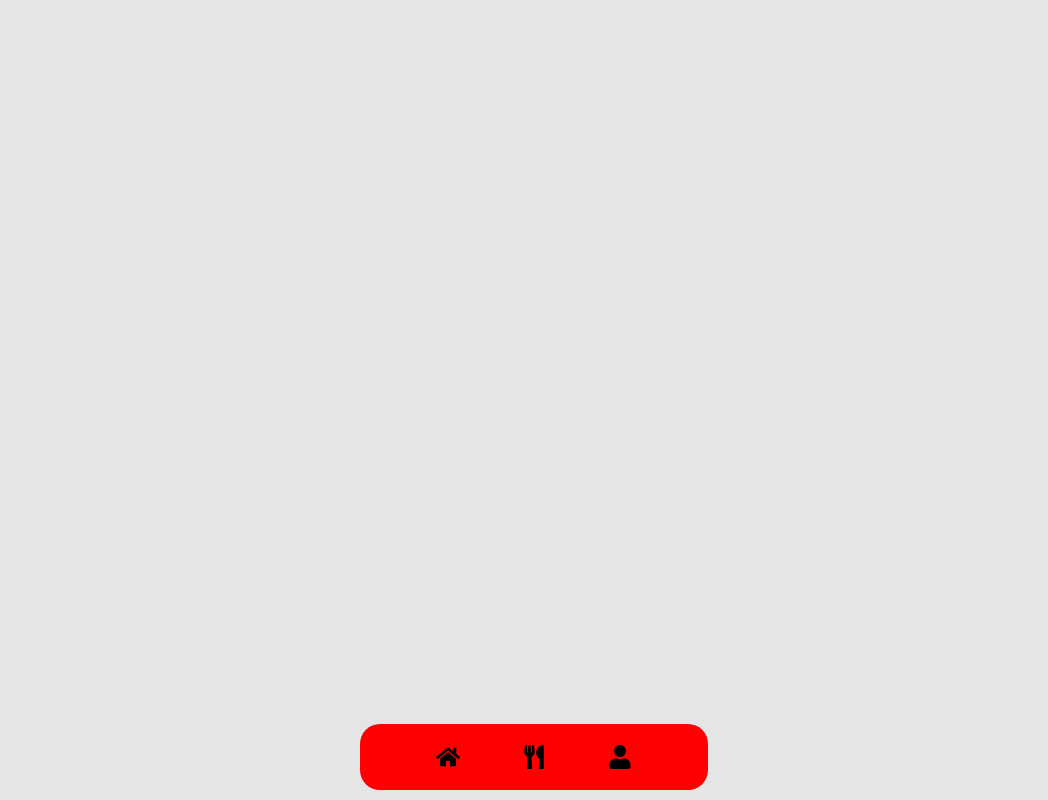
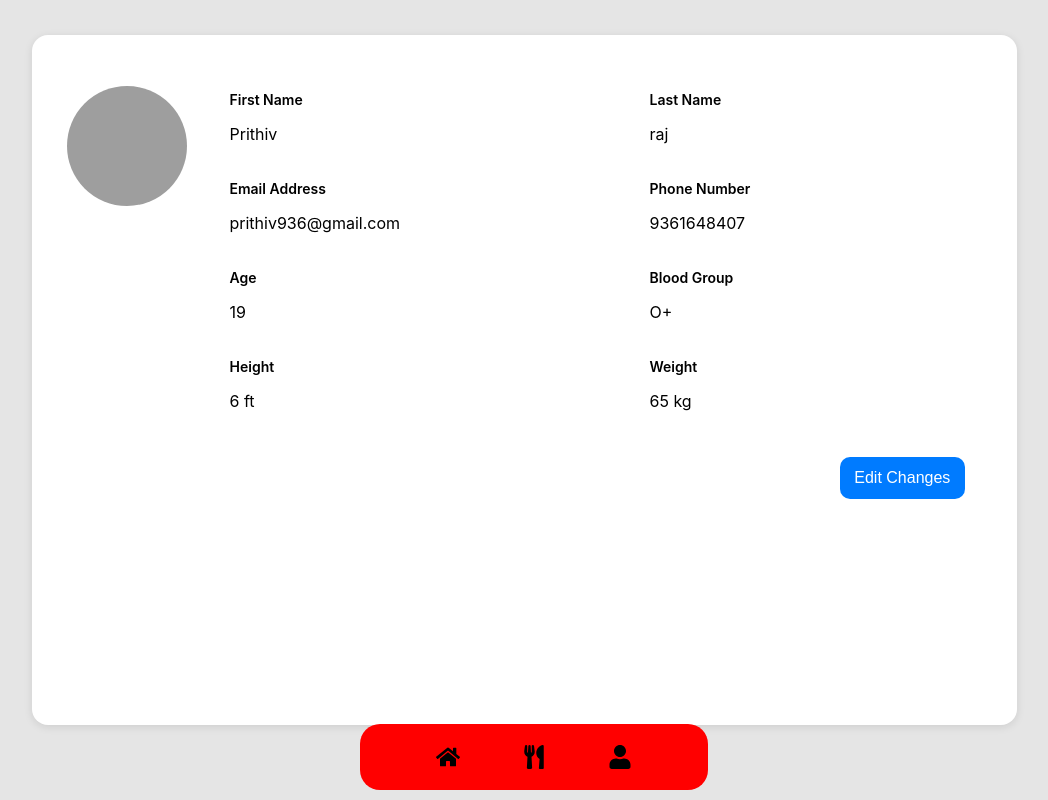
Before and after one commit to Adhi2312/FITNESS_TRACKER, a React (Create React App) app: page /check in a window 1280 px wide. Before the commit this address had no page. Shown: the whole page, without its empty margins (116-1164 px from the left). Built offline with nearby package versions, Linux system fonts and the light colour scheme; grey boxes are pictures that could not be loaded.

Commit message:
Profile page created

```diff
--- a/src/App.js
+++ b/src/App.js
@@ -1,25 +1,32 @@
 import logo from './logo.svg';
 import './App.css';
-import  DB from './screens/DB'
+import DB from './screens/DB'
 import {Food} from './screens/food'
 import { Routes,Route, useNavigate} from 'react-router-dom';
 import { FaHome, FaUser, FaUtensils } from 'react-icons/fa';
 import { useState } from 'react-router-dom';
+import ProfileForm from './screens/ProfileForm';
 function App() {
 
   return (
+
+
+
+
+
+
     <div className='main'>
 
 
 
         <div className='sub-main'>
           <Routes>
-            <Route path="/" element={<DB/>} />
+            <Route path="/" element={<DB/> } />
             <Route path="/plate" element={<Food/>}/>
+            <Route path="/check" element={<ProfileForm />} />
           </Routes>
         </div>
-
-          <NavBar/>
+                 <NavBar/>
 
    </div>
   );
@@ -29,13 +36,13 @@ export const NavBar=()=>{
   const nav=useNavigate();
   return (
     <div className='nav'>
-      <button className='nav-button' >
+      <button className='nav-button' onClick={()=>{nav('/')}}>
            <FaHome size={24}/>
       </button>
       <button className='nav-button' onClick={()=>{nav('/plate')}}>
         <FaUtensils size={24}/>
       </button>
-      <button className='nav-button'>
+      <button className='nav-button' onClick={()=>{nav('/check')}}>
         <FaUser size={24}/>
       </button>
     </div>
--- /dev/null
+++ b/src/screens/ProfileForm.jsx
@@ -0,0 +1,169 @@
+import React, { useState } from "react";
+import "./details.css";
+
+const ProfileForm = () => {
+  const [isEditing, setIsEditing] = useState(false);
+  const [firstName, setFirstName] = useState("Prithiv");
+  const [lastName, setLastName] = useState("raj");
+  const [email, setEmail] = useState("prithiv936@gmail.com");
+  const [phone, setPhone] = useState("9361648407");
+  const [country, setCountry] = useState("19");
+  const [city, setCity] = useState("O+");
+  const [address, setAddress] = useState("6 ft");
+  const [zipCode, setZipCode] = useState("65 kg");
+
+  const handleEditToggle = () => {
+    setIsEditing(!isEditing);
+  };
+
+  const handleSaveChanges = () => {
+    console.log("Saving changes:", {
+      firstName,
+      lastName,
+      email,
+      phone,
+      country,
+      city,
+      address,
+      zipCode,
+    });
+    setIsEditing(false);
+  };
+
+  return (
+    <div className="profile-form-container">
+      <div className="avatar-banner">
+        <div className="avatar">
+          <img
+            src="https://imgs.search.brave.com/6T4oYY2aQcqpAskwH5wVw6YtnzCYIoD9eNmrgCKPSOw/rs:fit:860:0:0:0/g:ce/aHR0cHM6Ly9nZXR3/YWxscGFwZXJzLmNv/bS93YWxscGFwZXIv/ZnVsbC80LzkvOS8x/MTgwMTc4LXdpZGVz/Y3JlZW4tY2F0LWhk/LXdhbGxwYXBlcnMt/MTA4MHAtMjA0OHgy/MDQ4LWZvci1pcGFk/LTIuanBn"
+            alt="Avatar"
+          />
+        </div>
+      </div>
+      <div className="profile-form-wrapper">
+        <div className="profile-form">
+          <div className="row">
+            <div className="col">
+              <label htmlFor="firstName">First Name</label>
+              {isEditing ? (
+                <input
+                  type="text"
+                  id="firstName"
+                  value={firstName}
+                  onChange={(e) => setFirstName(e.target.value)}
+                />
+              ) : (
+                <p>{firstName}</p>
+              )}
+            </div>
+            <div className="col">
+              <label htmlFor="lastName">Last Name</label>
+              {isEditing ? (
+                <input
+                  type="text"
+                  id="lastName"
+                  value={lastName}
+                  onChange={(e) => setLastName(e.target.value)}
+                />
+              ) : (
+                <p>{lastName}</p>
+              )}
+            </div>
+          </div>
+          <div className="row">
+            <div className="col">
+              <label htmlFor="email">Email Address</label>
+              {isEditing ? (
+                <input
+                  type="email"
+                  id="email"
+                  value={email}
+                  onChange={(e) => setEmail(e.target.value)}
+                />
+              ) : (
+                <p>{email}</p>
+              )}
+            </div>
+            <div className="col">
+              <label htmlFor="phone">Phone Number</label>
+              {isEditing ? (
+                <input
+                  type="tel"
+                  id="phone"
+                  value={phone}
+                  onChange={(e) => setPhone(e.target.value)}
+                />
+              ) : (
+                <p>{phone}</p>
+              )}
+            </div>
+          </div>
+          <div className="row">
+            <div className="col">
+              <label htmlFor="country">Age</label>
+              {isEditing ? (
+                <input
+                  type="text"
+                  id="country"
+                  value={country}
+                  onChange={(e) => setCountry(e.target.value)}
+                />
+              ) : (
+                <p>{country}</p>
+              )}
+            </div>
+            <div className="col">
+              <label htmlFor="city">Blood Group</label>
+              {isEditing ? (
+                <input
+                  type="text"
+                  id="city"
+                  value={city}
+                  onChange={(e) => setCity(e.target.value)}
+                />
+              ) : (
+                <p>{city}</p>
+              )}
+            </div>
+          </div>
+          <div className="row">
+            <div className="col">
+              <label htmlFor="address">Height</label>
+              {isEditing ? (
+                <input
+                  type="text"
+                  id="address"
+                  value={address}
+                  onChange={(e) => setAddress(e.target.value)}
+                />
+              ) : (
+                <p>{address}</p>
+              )}
+            </div>
+            <div className="col">
+              <label htmlFor="zipCode">Weight</label>
+              {isEditing ? (
+                <input
+                  type="text"
+                  id="zipCode"
+                  value={zipCode}
+                  onChange={(e) => setZipCode(e.target.value)}
+                />
+              ) : (
+                <p>{zipCode}</p>
+              )}
+            </div>
+          </div>
+          <button
+            className="save-btn"
+            onClick={isEditing ? handleSaveChanges : handleEditToggle}
+          >
+            {isEditing ? "Save Changes" : "Edit Changes"}
+          </button>
+        </div>
+      </div>
+    </div>
+  );
+};
+
+export default ProfileForm;
--- /dev/null
+++ b/src/screens/details.css
@@ -0,0 +1,80 @@
+.profile-form-container {
+  max-width: 935px;
+  margin: 35px auto;
+  padding: 25px;
+  background-color: #fff;
+  border-radius: 16px;
+  box-shadow: 0 2px 8px rgba(0, 0, 0, 0.1);
+  position: relative;
+  height: 80vh;
+  overflow-y: auto;
+  display: flex;
+}
+
+
+
+.avatar img {
+  width: 120px;
+  height: 120px;
+  border-radius: 50%;
+  margin-top: 26px;
+  margin-left:10px;
+}
+
+.profile-form-wrapper {
+  flex: 1;
+}
+
+.profile-form {
+  max-width: 905px;
+  margin: 0 auto;
+  margin-left:20px;
+  margin-top: 8px;
+  padding: 23px;
+  background-color: #fff;
+  border-radius: 16px;
+}
+
+.row {
+  display: flex;
+  justify-content: space-between;
+  max-width: 700px;
+  margin-bottom: 20px;
+}
+
+.col {
+  flex: 0 0 40%;
+}
+
+label {
+  display: block;
+  margin-bottom: 8px;
+  font-weight: 600;
+  font-size: 14px;
+}
+
+input {
+  width: 100%;
+  padding: 12px 16px;
+  border: 1px solid #ccc;
+  border-radius: 10px;
+  font-size: 16px;
+}
+
+.save-btn {
+  display: block;
+  width: 17%;
+  padding: 12px 0;
+  background-color: #007bff;
+  color: #fff;
+  border: none;
+  border-radius: 10px;
+  font-size: 16px;
+  cursor: pointer;
+  margin-left: 610px;
+  margin-top:30px;
+}
+
+.save-btn:hover {
+  background-color: #0056b3;
+}
```
Also changed, not shown: src/screens/AvatarBanner.jsx (added, +13 -0 lines), 1 other file (tests, documents, lock files or other folders).
